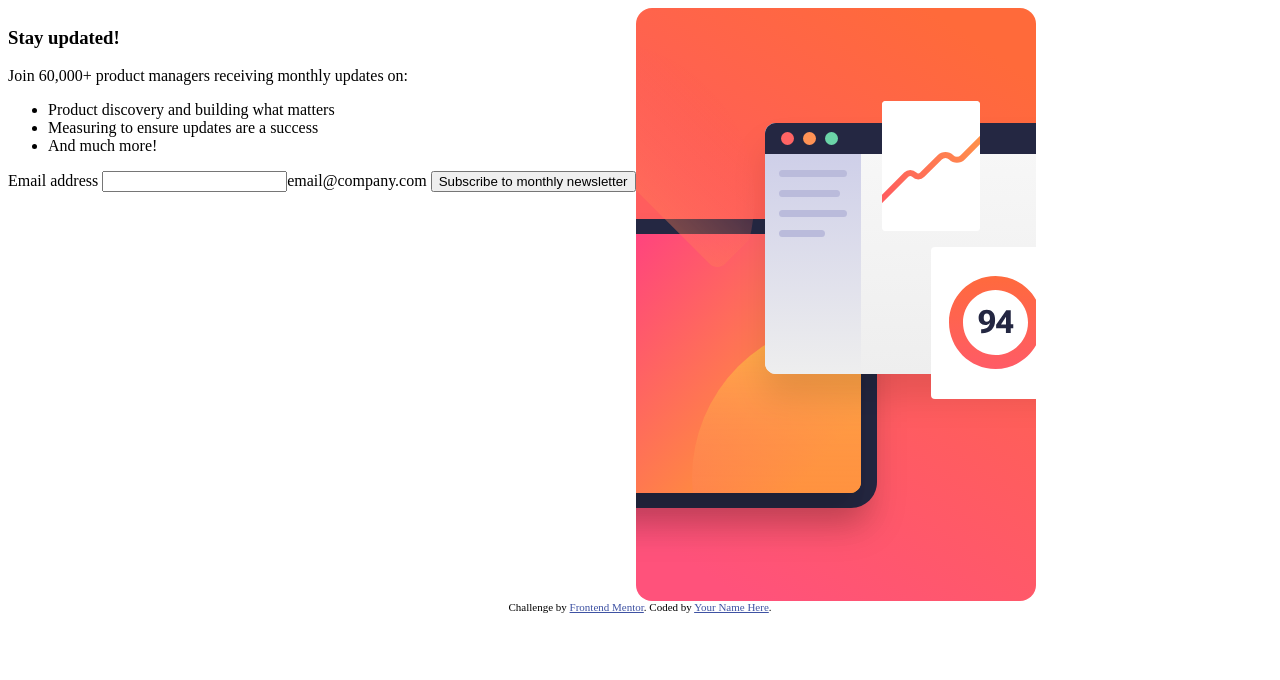
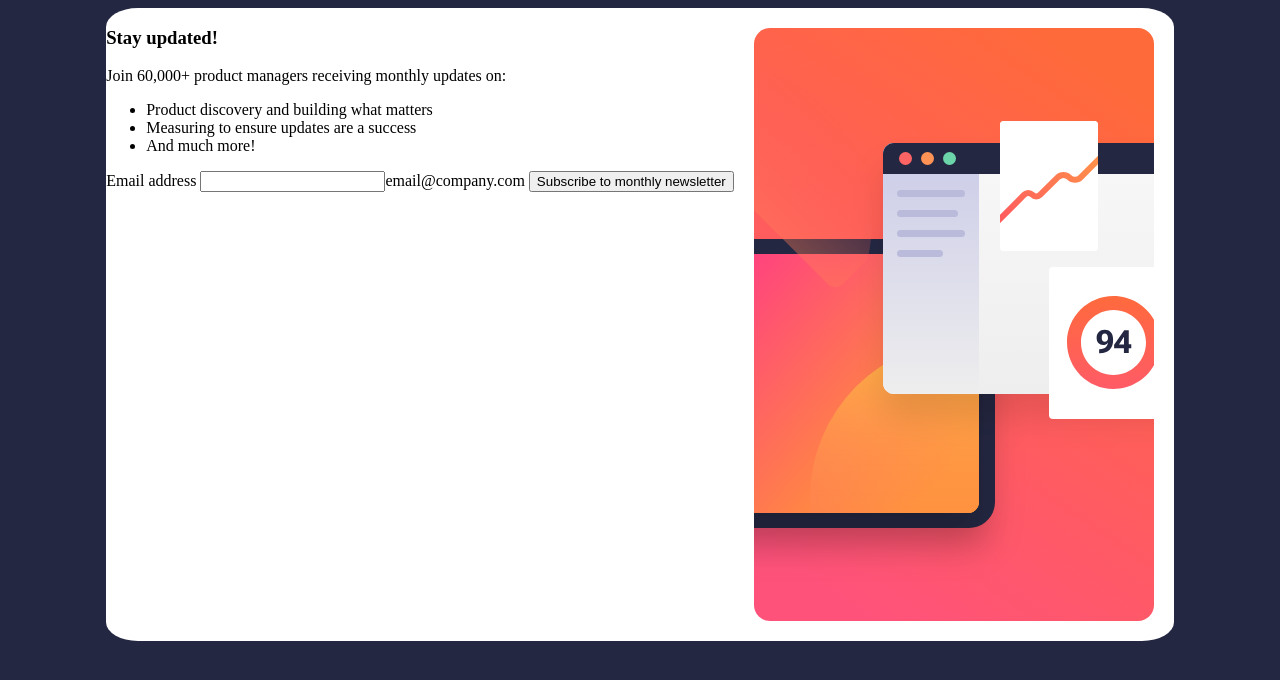
Before and after one commit to FabienLqr/FrontendMentor, a plain HTML site: page index.html in a window 1280 px wide. Drawn offline with Linux system fonts and the light colour scheme.

Commit message:
strat style

```diff
--- a/index.html
+++ b/index.html
@@ -47,12 +47,5 @@
     </section>
 
     <!-- Success message end -->
-
-    <div class="attribution">
-      Challenge by
-      <a href="https://www.frontendmentor.io?ref=challenge" target="_blank"
-        >Frontend Mentor</a
-      >. Coded by <a href="#">Your Name Here</a>.
-    </div>
   </body>
 </html>
--- a/style.css
+++ b/style.css
@@ -1,11 +1,3 @@
-.attribution {
-  font-size: 11px;
-  text-align: center;
-}
-.attribution a {
-  color: hsl(228, 45%, 44%);
-}
-
 .sign {
   display: flex;
 }
@@ -17,3 +9,18 @@
 .succes {
   color: red;
 }
+
+img {
+  padding: 20px;
+}
+
+section {
+  background-color: white;
+  border-radius: 3%;
+}
+
+body {
+  background-color: hsl(234, 29%, 20%);
+  display: flex;
+  justify-content: space-around;
+}
```
